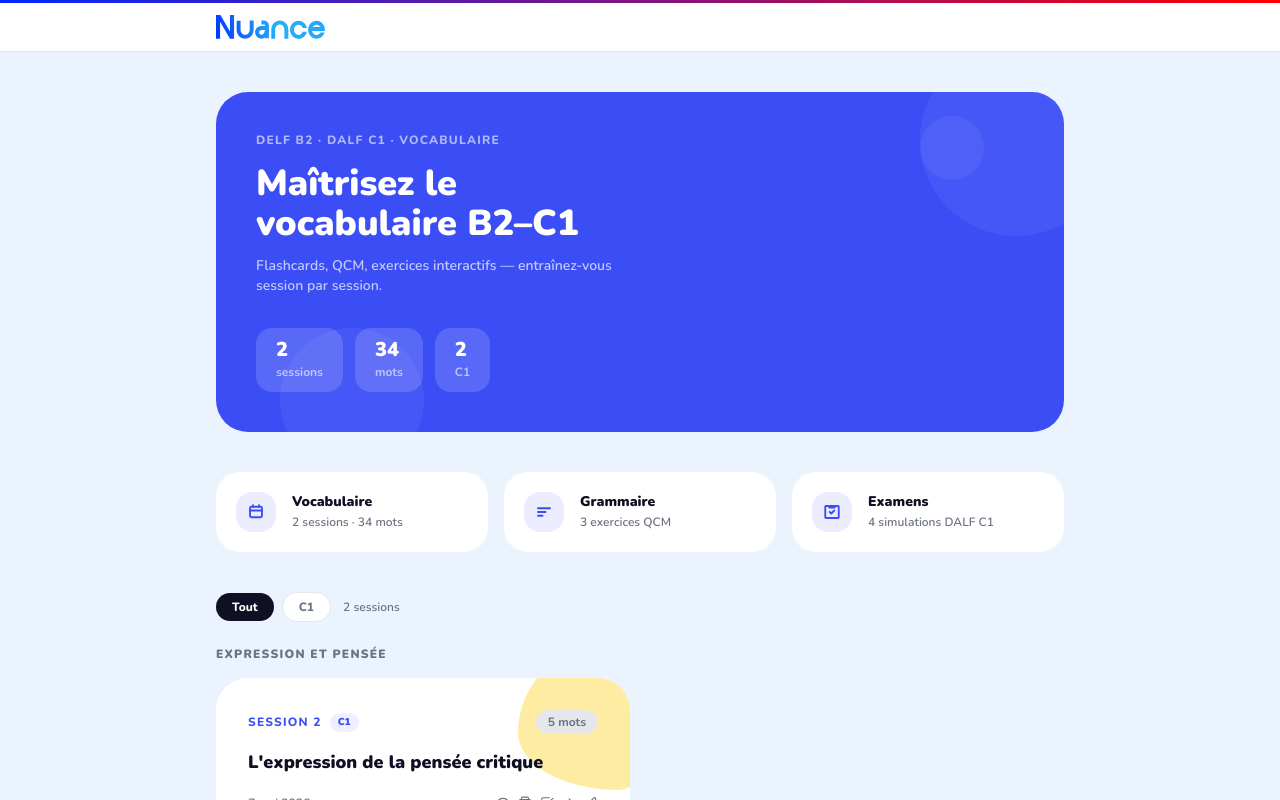
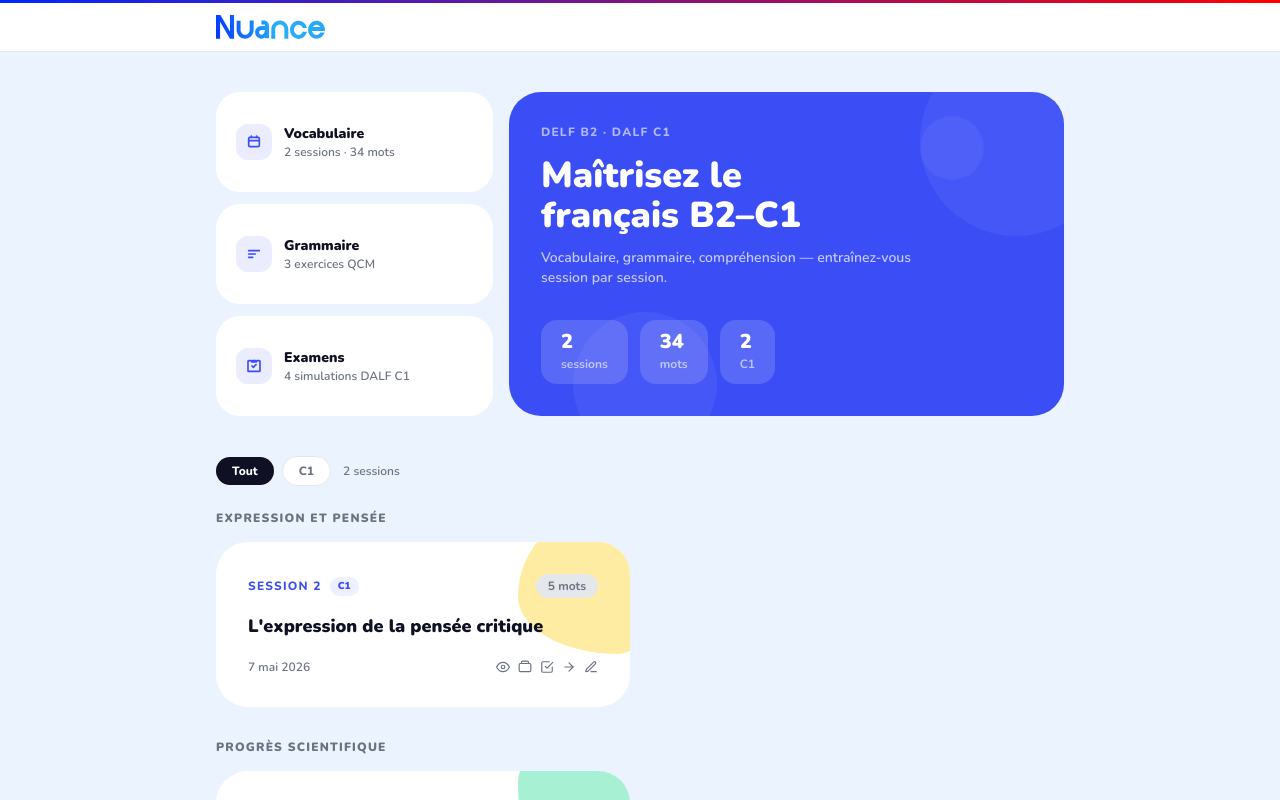
Before and after one commit to dam-bkk/nuance, a Next.js app: page / in a window 1280 px wide. Shown: the top 800 px of the page. Built offline with nearby package versions, Linux system fonts and the light colour scheme.

Commit message:
feat: homepage — 33/66 split layout (modules left, hero right)
Co-Authored-By: Claude Sonnet 4.6 <noreply@anthropic.com>

```diff
--- a/app/page.tsx
+++ b/app/page.tsx
@@ -18,18 +18,57 @@ export default function Home() {
       <AppHeader />
 
       <main className="max-w-4xl mx-auto px-6 py-10">
-        {/* Hero card */}
-        <div className="bg-cobalt rounded-4xl p-10 mb-10 relative overflow-hidden">
+        {/* Hero + module nav side by side */}
+        <div className="flex flex-col sm:flex-row gap-4 mb-10 items-stretch">
+          {/* Left: module nav 33% */}
+          <div className="flex flex-col gap-3 sm:w-1/3">
+            <Link href="#sessions" className="bg-white rounded-3xl p-5 hover:shadow-lg hover:-translate-y-0.5 transition-all flex items-center gap-3 flex-1">
+              <div className="w-9 h-9 rounded-xl bg-cobalt/10 flex items-center justify-center flex-shrink-0">
+                <svg width="16" height="16" viewBox="0 0 24 24" fill="none" stroke="#3B4EF5" strokeWidth="2.5" strokeLinecap="round" strokeLinejoin="round">
+                  <rect x="4" y="5" width="16" height="14" rx="2"/><path d="M8 5V3M16 5V3M4 10h16"/>
+                </svg>
+              </div>
+              <div>
+                <p className="font-black text-ink text-sm">Vocabulaire</p>
+                <p className="text-xs text-dim font-semibold">{lessons.length} sessions · {totalWords} mots</p>
+              </div>
+            </Link>
+            <Link href="/grammaire" className="bg-white rounded-3xl p-5 hover:shadow-lg hover:-translate-y-0.5 transition-all flex items-center gap-3 flex-1">
+              <div className="w-9 h-9 rounded-xl bg-cobalt/10 flex items-center justify-center flex-shrink-0">
+                <svg width="16" height="16" viewBox="0 0 24 24" fill="none" stroke="#3B4EF5" strokeWidth="2.5" strokeLinecap="round" strokeLinejoin="round">
+                  <path d="M4 7h16M4 12h10M4 17h6"/>
+                </svg>
+              </div>
+              <div>
+                <p className="font-black text-ink text-sm">Grammaire</p>
+                <p className="text-xs text-dim font-semibold">{gramExos.length} exercices QCM</p>
+              </div>
+            </Link>
+            <Link href="/examens" className="bg-white rounded-3xl p-5 hover:shadow-lg hover:-translate-y-0.5 transition-all flex items-center gap-3 flex-1">
+              <div className="w-9 h-9 rounded-xl bg-cobalt/10 flex items-center justify-center flex-shrink-0">
+                <svg width="16" height="16" viewBox="0 0 24 24" fill="none" stroke="#3B4EF5" strokeWidth="2.5" strokeLinecap="round" strokeLinejoin="round">
+                  <path d="M9 12l2 2 4-4M7 4H4a1 1 0 00-1 1v14a1 1 0 001 1h16a1 1 0 001-1V5a1 1 0 00-1-1h-3M9 4h6a1 1 0 010 2H9a1 1 0 010-2z"/>
+                </svg>
+              </div>
+              <div>
+                <p className="font-black text-ink text-sm">Examens</p>
+                <p className="text-xs text-dim font-semibold">{examens.length} simulations DALF C1</p>
+              </div>
+            </Link>
+          </div>
+
+          {/* Right: hero 66% */}
+          <div className="bg-cobalt rounded-4xl p-8 relative overflow-hidden sm:w-2/3">
             <div className="absolute -top-12 -right-12 w-48 h-48 bg-white/5 rounded-full" />
             <div className="absolute -bottom-10 left-16 w-36 h-36 bg-white/5 rounded-full" />
             <div className="absolute top-6 right-20 w-16 h-16 bg-white/5 rounded-full" />
             <div className="relative">
-            <p className="text-white/60 text-xs font-extrabold uppercase tracking-widest mb-4">DELF B2 · DALF C1 · Vocabulaire</p>
+              <p className="text-white/60 text-xs font-extrabold uppercase tracking-widest mb-4">DELF B2 · DALF C1</p>
               <h1 className="text-3xl sm:text-4xl font-black text-white leading-tight mb-3">
-              Maîtrisez le<br />vocabulaire B2–C1
+                Maîtrisez le<br />français B2–C1
               </h1>
               <p className="text-white/70 text-sm font-semibold mb-8 max-w-sm">
-              Flashcards, QCM, exercices interactifs — entraînez-vous session par session.
+                Vocabulaire, grammaire, compréhension — entraînez-vous session par session.
               </p>
               <div className="flex gap-3 flex-wrap">
                 <div className="bg-white/15 rounded-2xl px-5 py-3">
@@ -55,42 +94,6 @@ export default function Home() {
               </div>
             </div>
           </div>
-
-        {/* Module nav */}
-        <div className="grid grid-cols-1 sm:grid-cols-3 gap-4 mb-10">
-          <Link href="#sessions" className="bg-white rounded-3xl p-5 hover:shadow-lg hover:-translate-y-0.5 transition-all flex items-start gap-4">
-            <div className="w-10 h-10 rounded-2xl bg-cobalt/10 flex items-center justify-center flex-shrink-0">
-              <svg width="18" height="18" viewBox="0 0 24 24" fill="none" stroke="#3B4EF5" strokeWidth="2.5" strokeLinecap="round" strokeLinejoin="round">
-                <rect x="4" y="5" width="16" height="14" rx="2"/><path d="M8 5V3M16 5V3M4 10h16"/>
-              </svg>
-            </div>
-            <div>
-              <p className="font-black text-ink text-sm">Vocabulaire</p>
-              <p className="text-xs text-dim font-semibold mt-0.5">{lessons.length} sessions · {totalWords} mots</p>
-            </div>
-          </Link>
-          <Link href="/grammaire" className="bg-white rounded-3xl p-5 hover:shadow-lg hover:-translate-y-0.5 transition-all flex items-start gap-4">
-            <div className="w-10 h-10 rounded-2xl bg-cobalt/10 flex items-center justify-center flex-shrink-0">
-              <svg width="18" height="18" viewBox="0 0 24 24" fill="none" stroke="#3B4EF5" strokeWidth="2.5" strokeLinecap="round" strokeLinejoin="round">
-                <path d="M4 7h16M4 12h10M4 17h6"/>
-              </svg>
-            </div>
-            <div>
-              <p className="font-black text-ink text-sm">Grammaire</p>
-              <p className="text-xs text-dim font-semibold mt-0.5">{gramExos.length} exercices QCM</p>
-            </div>
-          </Link>
-          <Link href="/examens" className="bg-white rounded-3xl p-5 hover:shadow-lg hover:-translate-y-0.5 transition-all flex items-start gap-4">
-            <div className="w-10 h-10 rounded-2xl bg-cobalt/10 flex items-center justify-center flex-shrink-0">
-              <svg width="18" height="18" viewBox="0 0 24 24" fill="none" stroke="#3B4EF5" strokeWidth="2.5" strokeLinecap="round" strokeLinejoin="round">
-                <path d="M9 12l2 2 4-4M7 4H4a1 1 0 00-1 1v14a1 1 0 001 1h16a1 1 0 001-1V5a1 1 0 00-1-1h-3M9 4h6a1 1 0 010 2H9a1 1 0 010-2z"/>
-              </svg>
-            </div>
-            <div>
-              <p className="font-black text-ink text-sm">Examens</p>
-              <p className="text-xs text-dim font-semibold mt-0.5">{examens.length} simulations DALF C1</p>
-            </div>
-          </Link>
         </div>
 
         <div id="sessions">
```
Lines whose indentation alone changed are shown as unchanged.
